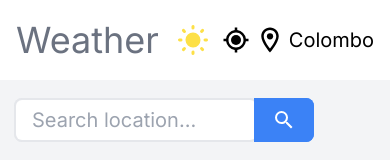
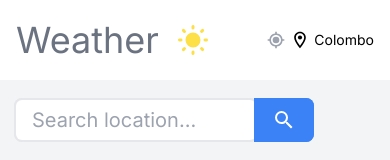
Before and after one commit to ChathuraIshara/weatherapp, a Next.js app: page / in a window 390 px wide. Shown: the top 160 px of the page. Built offline with nearby package versions, Linux system fonts and the light colour scheme; no server answers.

Commit message:
location search func completed

```diff
--- a/src/components/Navbar.tsx
+++ b/src/components/Navbar.tsx
@@ -41,6 +41,7 @@ function Navbar({
 
         console.log(data.list);
         setForecastDetails(data.list);
+        setDisplayedLocation(data.city.name);
         setSunTimes({
           sunrise: data.city.sunrise,
           sunset: data.city.sunset,
@@ -57,6 +58,26 @@ function Navbar({
     fetchData();
   }, [lat, long]);
 
+
+  const handleCurrentLocation=()=>
+  {
+    if (navigator.geolocation) {
+      navigator.geolocation.getCurrentPosition(
+        (position) => {
+          const { latitude, longitude } = position.coords;
+          setLat(latitude);
+          setLong(longitude);
+          console.log('Current Location:', latitude, longitude);
+        },
+        (error) => {
+          console.error('Error getting current location:', error);
+        }
+      );
+    } else {
+      console.error('Geolocation is not supported by this browser.');
+    }
+
+  }
 
 
   //search location submission
@@ -88,9 +109,9 @@ function Navbar({
       </div>
       {/*location and searchbar container*/}
       <div className="flex items-center justify-center gap-1 md:gap-4">
-        <BiCurrentLocation className="text-3xl" />
-        <MdOutlineLocationOn className="text-3xl" />
-        <h2 className="text-xl">{displayedLocation}</h2>
+        <BiCurrentLocation onClick={handleCurrentLocation} title='your current location' className="text-xl md:text-3xl text-gray-400 hover:opacity-80 cursor-pointer" />
+        <MdOutlineLocationOn className="text-xl md:text-3xl" />
+        <h2 className="text-sm md:text-xl">{displayedLocation}</h2>
         <div className="absolute top-24 left-4  md:block md:relative mt-1 md:top-auto md:left-auto">
           <form
             className="flex items-center justify-center"
```
